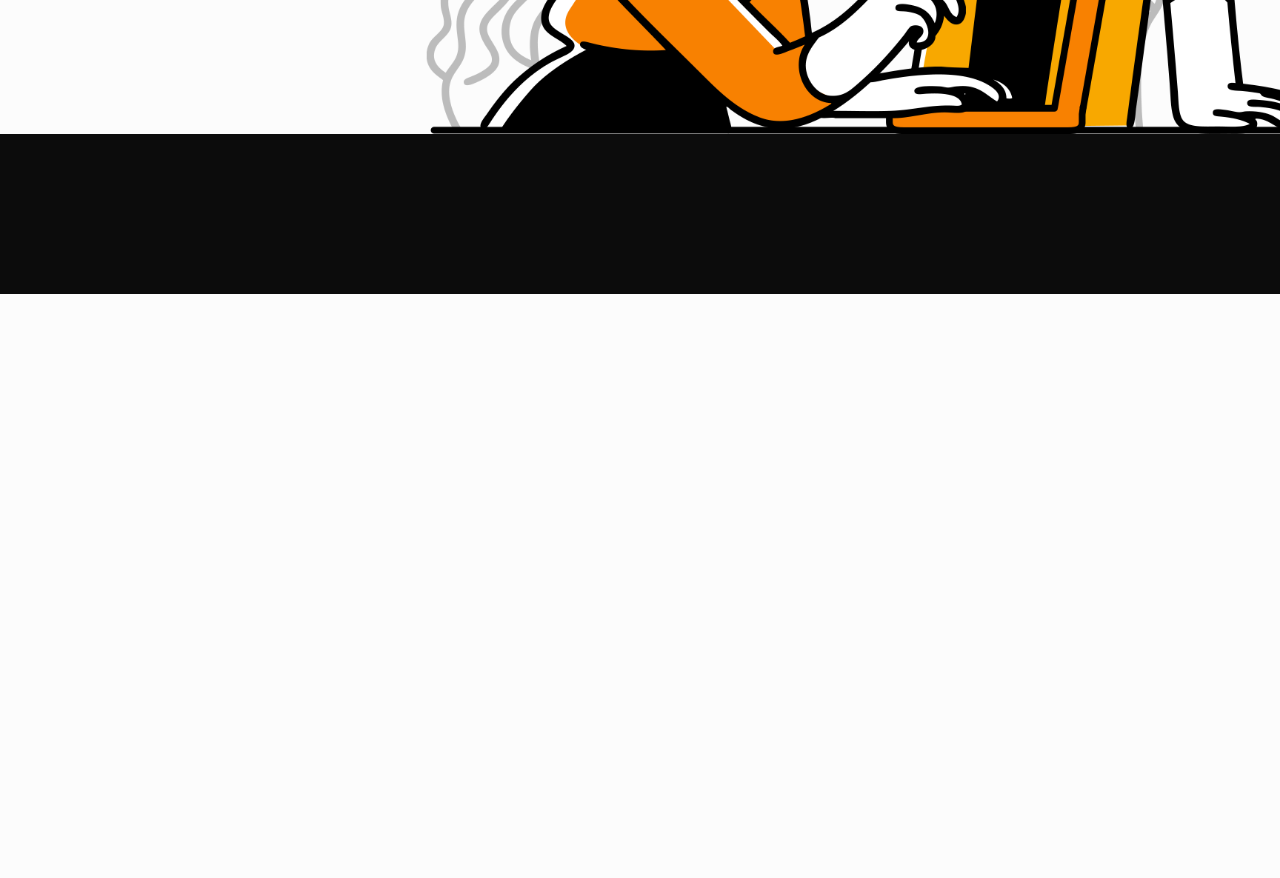
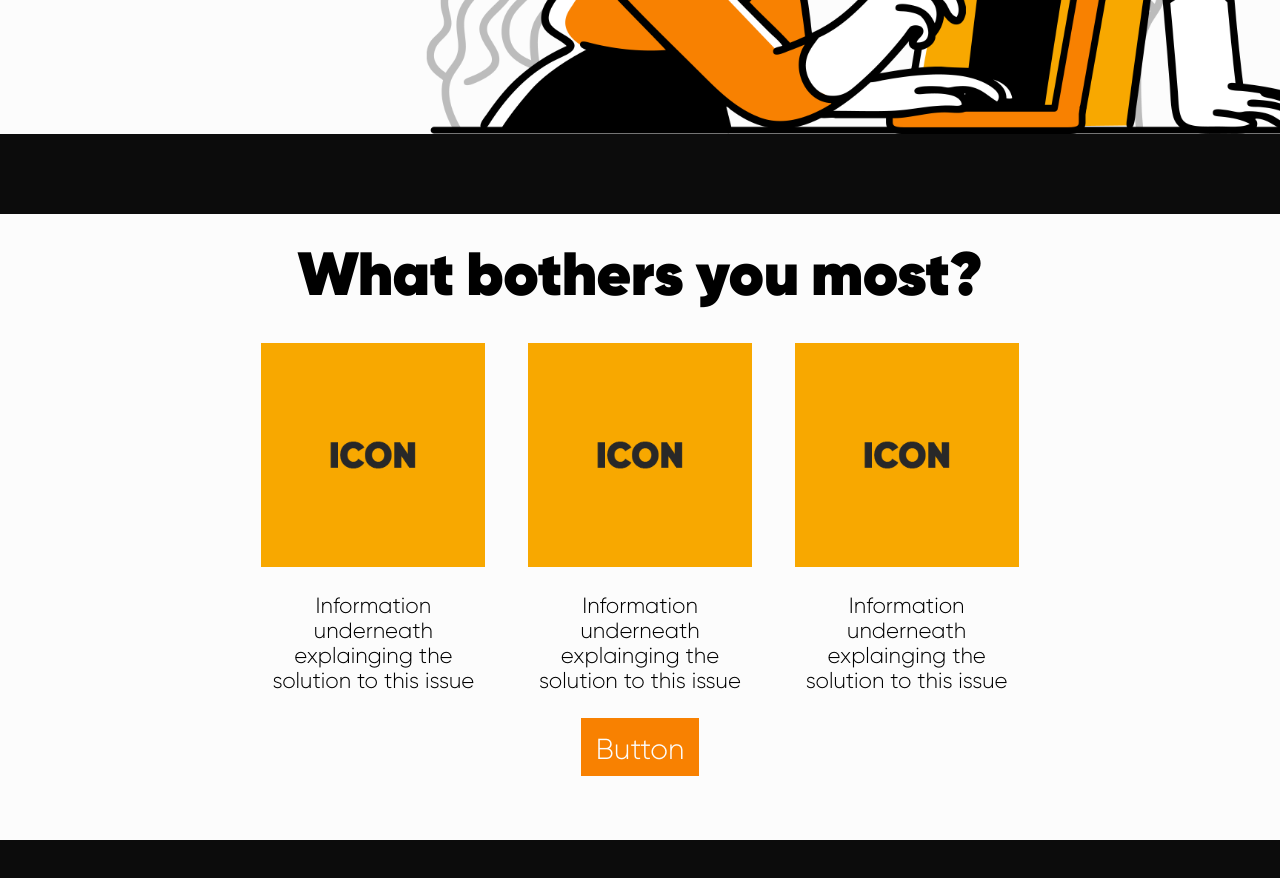
Before and after one commit to imrogerjiang/clownfish-landing-page-v0.1, a plain HTML site: page index.html in a window 1280 px wide. Shown: the part 666-1544 px from the top of the page. Before the commit the page ends 960 px from the top, so only its background shows below. Drawn offline with Linux system fonts and the light colour scheme; files whose address does not match are found by name.

Commit message:
Created features page

```diff
--- a/index.html
+++ b/index.html
@@ -9,7 +9,7 @@
 </head>
 
 <body>
-    <div class="hero container">
+    <div class="hero page-container">
         <img class="hero logo" src="assets/images/Logo.png">
         <div class="hero message">
             <h1 class="hero">Core message here
@@ -17,12 +17,33 @@
             <p class="hero">Information underneath
                 explainging the product
                 this can be in Gilroy Light 30pt</p>
-            <div class="wrapper"><button class="hero" type="button">Button</button></div>
+            <div class="hero wrapper"><button class="hero" type="button">Button</button></div>
         </div>
     </div>
     <div class="divider"></div>
-    <div class="features">
-
+    <div class="features page-container">
+        <h1 class="features title">What bothers you most?</h1>
+        <div class="features grid-container">
+            <div class="features feature-container">
+                <img class="features" src="assets/images/Icons.png">
+                <p class="features">Information underneath
+                    explainging the
+                    solution to this issue</p>
+            </div>
+            <div class="features feature-container">
+                <img class="features" src="assets/images/Icons.png">
+                <p class="features">Information underneath
+                    explainging the
+                    solution to this issue</p>
+            </div>
+            <div class="features feature-container">
+                <img class="features" src="assets/images/Icons.png">
+                <p class="features">Information underneath
+                    explainging the
+                    solution to this issue</p>
+            </div>
+        </div>
+        <button class="features">Button</button>
     </div>
     <div class="divider"></div>
     <div class="pricing">
--- a/style.css
+++ b/style.css
@@ -20,12 +20,13 @@
 
 
 
-    --hero-margin-left: 200px;
+    --hero-margin-left: 9%;
 }
 
 
-/* Classes */
-div.hero.container{
+/* Hero */
+div.hero.page-container{
+    min-height: 800px;
     height: 100vh;
     background-image: url("assets/images/Hero_Image_1-1920px_x_1280px.png");
     background-position: center;
@@ -33,30 +34,68 @@ div.hero.container{
     background-size: cover;
 }
 img.hero.logo{
-    margin: 60px 0 0 var(--hero-margin-left);
+    margin: 5% 0 0 var(--hero-margin-left);
 
     /* Temp */
-    background-color: lightgray;
+    background-color: var(--chrome-yellow);
 }
 div.hero.message{
-    margin: 200px 0 0 var(--hero-margin-left);
+    margin: 12% 0 0 var(--hero-margin-left);
     width: 600px;
 }
 p.hero{
     font-size: 28px;
 }
-
+div.hero.wrapper{
+    width: 80%; /* Changes horizontal positioning of hero button */
+}
 button.hero{
     margin-top: 40px;
 }
 
 
+
+/* Features */
+div.features.page-container{
+    min-height: 600px;
+    height: 70vh;
+    text-align: center;
+}
+h1.features.title{
+    margin-top: 2%;
+}
+div.features.grid-container{
+    min-height: 300px;
+    min-width: 800px;
+    width: 60%;
+    display:grid;
+    grid-template-columns: repeat(3, 1fr);
+    margin: 2% auto 0 auto;
+}
+div.features.feature-container{
+    margin: 0 8%;
+}
+img.features{
+    width:100%;
+    /* Temp */
+    background-color: var(--chrome-yellow);
+}
+p.features{
+    margin-top: 10%;
+}
+button.features{
+    margin-top: 2%;
+}
+
+
+
+
+/* Classes */
 .divider{
     height: 80px;
     background-color: var(--clownfish-black);
 }
 .wrapper{
-    width: 100%;
     text-align: center;
 }
 
```
